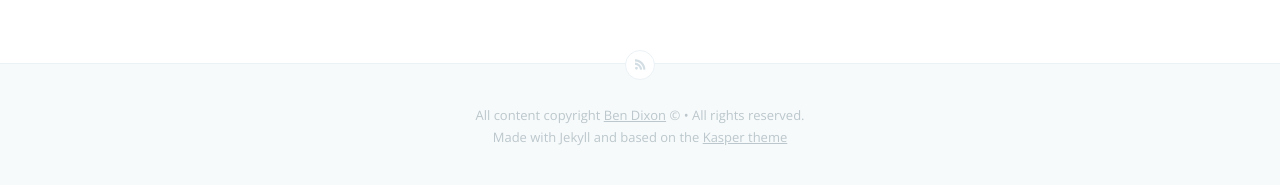
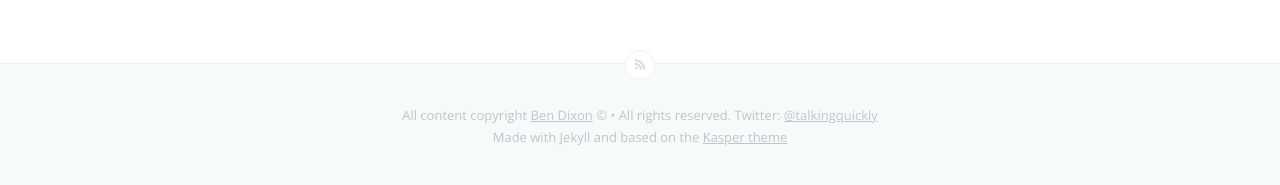
Before and after one commit to TalkingQuickly/talkingquickly.co.uk, a Jekyll site: the page built from index.html, in a window 1280 px wide. Shown: the part 996-1181 px from the top of the page. Built offline with Jekyll 4.4.1, drawn with Linux system fonts in a browser that asks for light colours; Markdown is read by kramdown in place of the engine named in the settings; the list of posts is cut into pages by our own code.

Commit message:
Add twitter details to footer

```diff
--- a/_layouts/default.html
+++ b/_layouts/default.html
@@ -28,7 +28,7 @@
     <footer class="site-footer">
         <a class="subscribe icon-feed" href="{{ site.baseurl }}rss.xml"><span class="tooltip">Subscribe!</span></a>
         <div class="inner">
-             <section class="copyright">All content copyright <a href="/about.html">Ben Dixon</a> &copy; {{date format="YYYY"}} &bull; All rights reserved.</section>
+          <section class="copyright">All content copyright <a href="/about.html">Ben Dixon</a> &copy; {{date format="YYYY"}} &bull; All rights reserved. Twitter: <a href="http://www.twitter.com/talkingquickly" target="_blank">@talkingquickly</a></section>
              <section class="poweredby">Made with Jekyll and based on the <a href="http://github.com/rosario/kasper" target="_blank">Kasper theme</a></section>
         </div>
     </footer>
```
